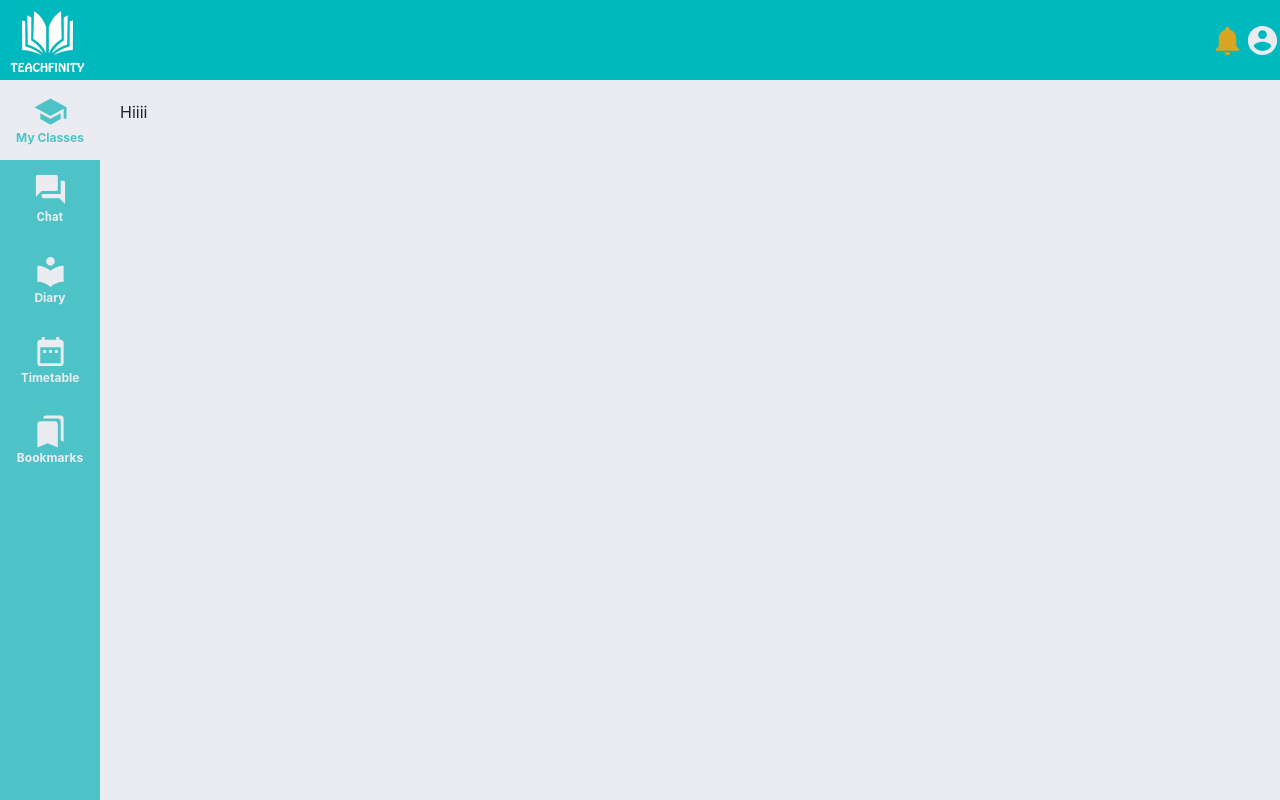
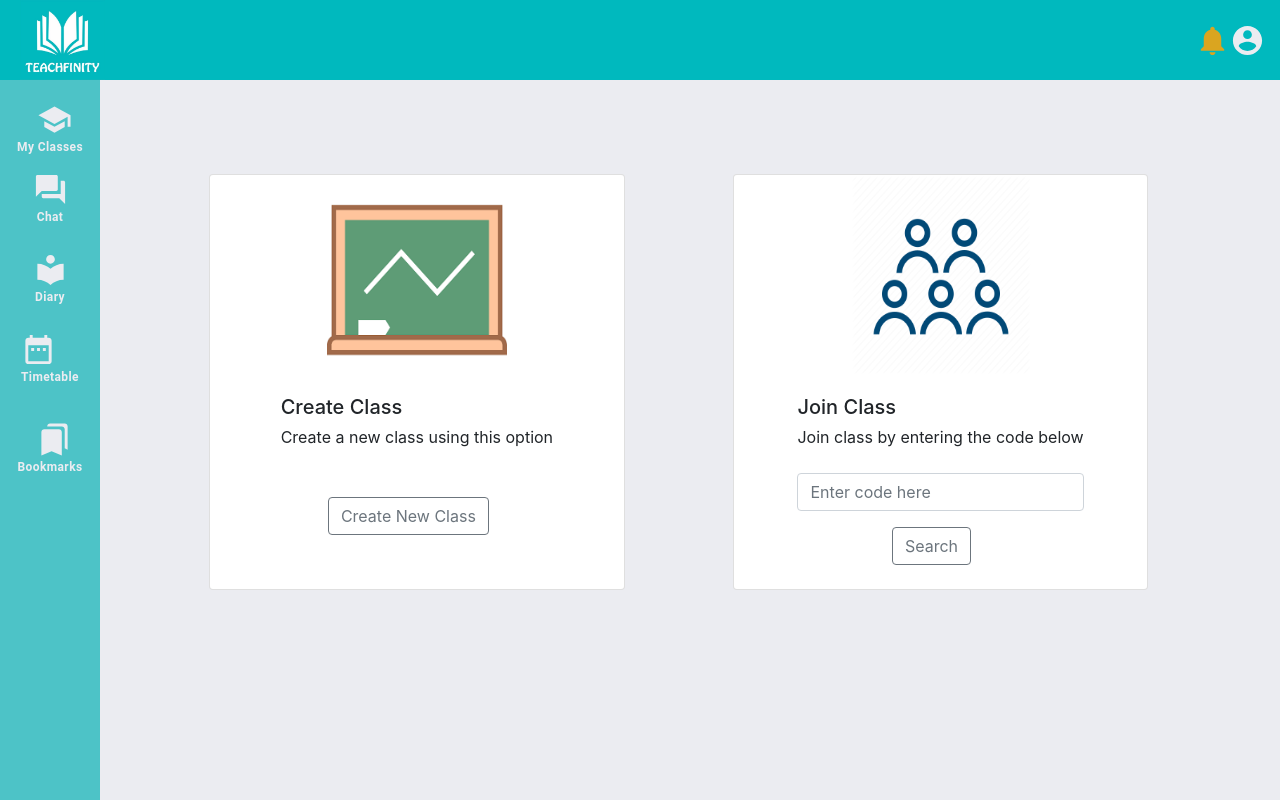
Before and after one commit to Teachfinity/projectTeachfinity, a React (Create React App) app: page / in a window 1280 px wide. Shown: the top 800 px of the page. Built offline with nearby package versions, Linux system fonts and the light colour scheme.

Commit message:
My-classes-screen-updated
My classes screen is updated with create and join new class freatures.

```diff
--- a/src/App.css
+++ b/src/App.css
@@ -21,6 +21,32 @@
   background: #9575CD ;
   color:floralwhite;
 }
+.cardhandle {
+  padding: 50px
+
+
+}
+.cardcontainer{
+  width: 11cm;
+  height: 11cm;
+  justify-content: center;
+  align-items: center;
+
+}
+
+.butcenter {
+  padding-left: 2.5cm;
+}
+.butcenterr {
+  padding-left: 1.25cm;
+}
+
+.classcardimg{
+
+  width: 180px ;
+  height:200px ;
+}
+
 
 .address{
   font-size:80%;
--- a/src/Home.css
+++ b/src/Home.css
@@ -66,6 +66,7 @@
 }
 .main{
     display: flex;
+    max-width: 100%;
     background-color: #EBECF1;
 }
 .center{
--- a/src/components/Home.js
+++ b/src/components/Home.js
@@ -22,7 +22,7 @@ function Home() {
     };
     return (
         <header>
-            <div className="titlebar">
+            <div className="titlebar col-12">
                 <img className="logo" src={Logo} alt="main"></img>
                 <div className="title-contents">
                     <div><NotificationsIcon fontSize='large' className="notification"></NotificationsIcon></div>
@@ -31,18 +31,18 @@ function Home() {
             </div>
             <div className="main"><div className="sidebar">
 
-                <div><button onClick={()=>goto} className="active"><School fontSize='large' className="iactive"></School><div className="tactive">My Classes</div></button></div>
+                <div><Button className="buttons" href="/" ><School fontSize='large' className="icons center"></School><div className="text">My Classes</div></Button></div>
                 <div>
-                    <Button className="buttons sidebar" href="/chat"  >
+                    <Button className="buttons" href="/chat"  >
 
                     <QuestionAnswerIcon fontSize='large' className="icons" />
 
                     <div className="text" >Chat </div>
                     </Button>
                 </div>
-                <div><button className="buttons"><LocalLibrary fontSize='large' className="icons"></LocalLibrary><div className="text">Diary</div></button></div>
-                <div><button className="buttons"><DateRangeIcon fontSize='large' className="icons"></DateRangeIcon><div className="text">Timetable</div></button></div>
-                <div><button className="buttons"><BookmarksIcon fontSize='large' className="icons"></BookmarksIcon><div className="text">Bookmarks</div></button></div>
+                <div><Button className="buttons" href="/diary"><LocalLibrary fontSize='large' className="icons"></LocalLibrary><div className="text">Diary</div></Button></div>
+                <div><Button className="buttons" href="/timetable"><DateRangeIcon fontSize='large' className="icons"></DateRangeIcon><div className="text">Timetable</div></Button></div>
+                <div><Button className="buttons" href="/bookmarks"><BookmarksIcon fontSize='large' className="icons center"></BookmarksIcon><div className="text">Bookmarks</div></Button></div>
             </div>
                 <div className="center">
                     <Routes></Routes>
--- a/src/components/MyClasses.js
+++ b/src/components/MyClasses.js
@@ -1,10 +1,132 @@
 import React, { Component } from "react" ;
+import {Card, CardImg , CardBody , CardTitle, CardText,CardSubtitle, Button, Row , Form , FormGroup , Input ,
+  Modal, ModalBody , ModalHeader , Label} from 'reactstrap' ;
 
-function MyClasses() {
+import CreateClassLogo from "../images/createclass.png"
+import JoinClassLogo from "../images/joinclass.png"
+import "../App.css"
+class MyClasses extends Component {
+  constructor(props){
+    super(props);
+    this.state = {
+      isModalOpen: false ,
+      className: "" ,
+      description: ""
+    }
+    this.toggleModal = this.toggleModal.bind(this) ;
+    this.handleSubmit = this.handleSubmit.bind(this) ;
+
+  }
+  toggleModal = () =>{
+    this.setState({isModalOpen: !this.state.isModalOpen})
+}
+/* handleInputChange(event) {
+  const target = event.target;
+  const value = target.value;
+  const name = target.name;
+
+this.setState({
+    [name] : value
+  });
+
+
+} */
+handleSubmit = (event) => {
+  this.toggleModal();
+
+  alert("Class name: " + this.coursename.value + "  Description:  " + this.description.value);
+  event.preventDefault();
+}
+  render(){
   return (
-      <div>Hiiii
+       <div className="col-12  m-1">
+
+        <Row className="center">
+
+          <div className="cardhandle " >
+          <Card className="cardcontainer" >
+                    <CardImg className="classcardimg " src={CreateClassLogo} />
+                    <CardBody>
+                        <CardTitle tag="h5" >
+
+                           Create Class
+                        </CardTitle>
+                         <CardSubtitle>Create a new class using this option</CardSubtitle>
+                        <br/>
+                        <br/>
+                        <div className="butcenterr">
+                        <Button onClick={this.toggleModal} outline  >Create New Class</Button>
+                        </div>
+                    </CardBody>
+                   </Card>
+
+
+
+
+
+                   <Modal isOpen={this.state.isModalOpen} toggle={this.toggleModal}  >
+                     <ModalHeader toggle={this.toggleModal}  >Enter Details</ModalHeader>
+                     <ModalBody>
+                       <Form onSubmit={ (values) => this.handleSubmit(values)}>
+                         <FormGroup>
+                           <Label for="courseName">Course Name:</Label>
+                           <Input type="text" id="courseName"
+                            innerRef={(input) => this.coursename = input}
+
+
+                           placeholder="Enter the name for the class/course"></Input>
+                         </FormGroup>
+
+
+                         <FormGroup>
+                           <Label for="courseDes">Course Description:</Label>
+                           <Input type="textarea" rows="4" id="courseDes" name="courseDes"
+                            innerRef={(input) => this.description = input}
+                           placeholder="Enter the course description here"></Input>
+                         </FormGroup>
+                        <br/>
+                         <Button color="info" value="submit" type="submit">Proceed</Button>
+
+                       </Form>
+                     </ModalBody>
+                   </Modal>
+
+
+
+
+          </div>
+          <div className="cardhandle">
+          <Card className="cardcontainer">
+                    <CardImg className="classcardimg" src={JoinClassLogo} />
+                    <CardBody>
+                        <CardTitle tag="h5" >
+
+                           Join Class
+                        </CardTitle>
+                         <CardSubtitle>Join class by  entering the code below</CardSubtitle>
+                         <br/>
+                         <CardText>
+                         <Form>
+                           <FormGroup>
+                             <Input type="text" name="classcode" id="classcode" placeholder="Enter code here" />
+                           </FormGroup>
+                           <div className="butcenter">
+                           <Button type="submit"  outline  >Search</Button>
+                           </div>
+
+                         </Form>
+                         </CardText>
+                        {/* <CardText>{item.description}</CardText> */}
+                    </CardBody>
+                </Card>
+          </div>
+
+
+          </Row>
       </div>
+
   );
+  }
 }
 
 export default MyClasses;
```
Also changed, not shown: src/images/createclass.png (added), src/images/joinclass.png (added).
